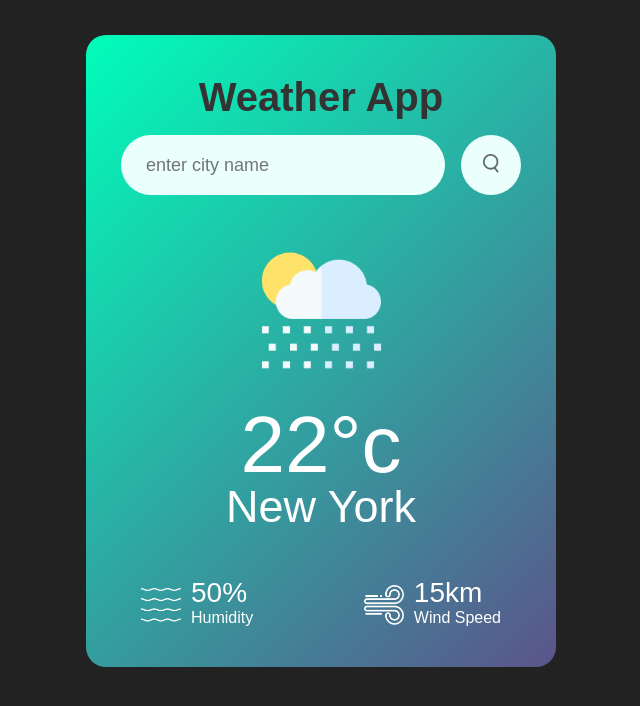
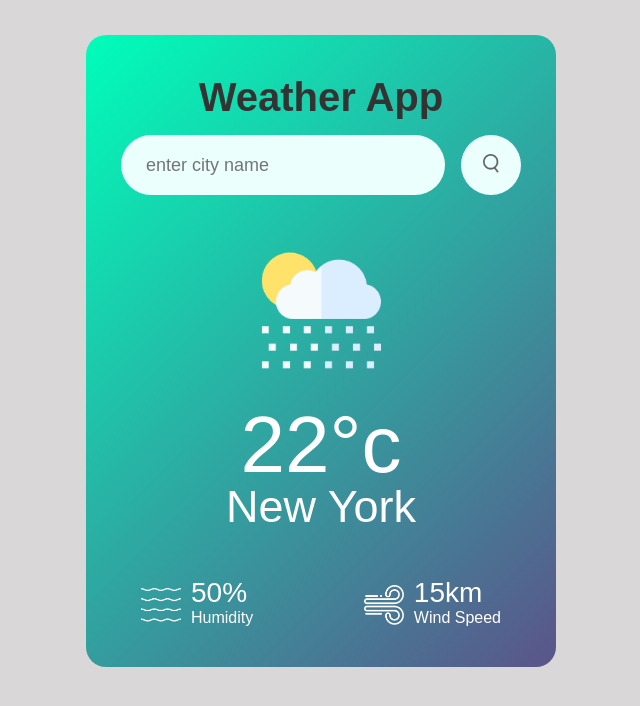
Before and after one commit to bhawnachandla/weather-app, a plain HTML site: page index.html in a window 1280 px wide. Shown: the whole page, without its empty margins (319-959 px from the left). Drawn offline with Linux system fonts and the light colour scheme; no server answers.

Commit message:
bg color changed

```diff
--- a/style.css
+++ b/style.css
@@ -7,7 +7,7 @@
 }
 
 body{
-    background: #222;
+    background: #d9d7d7;
     overflow: hidden;
 }
 
```
